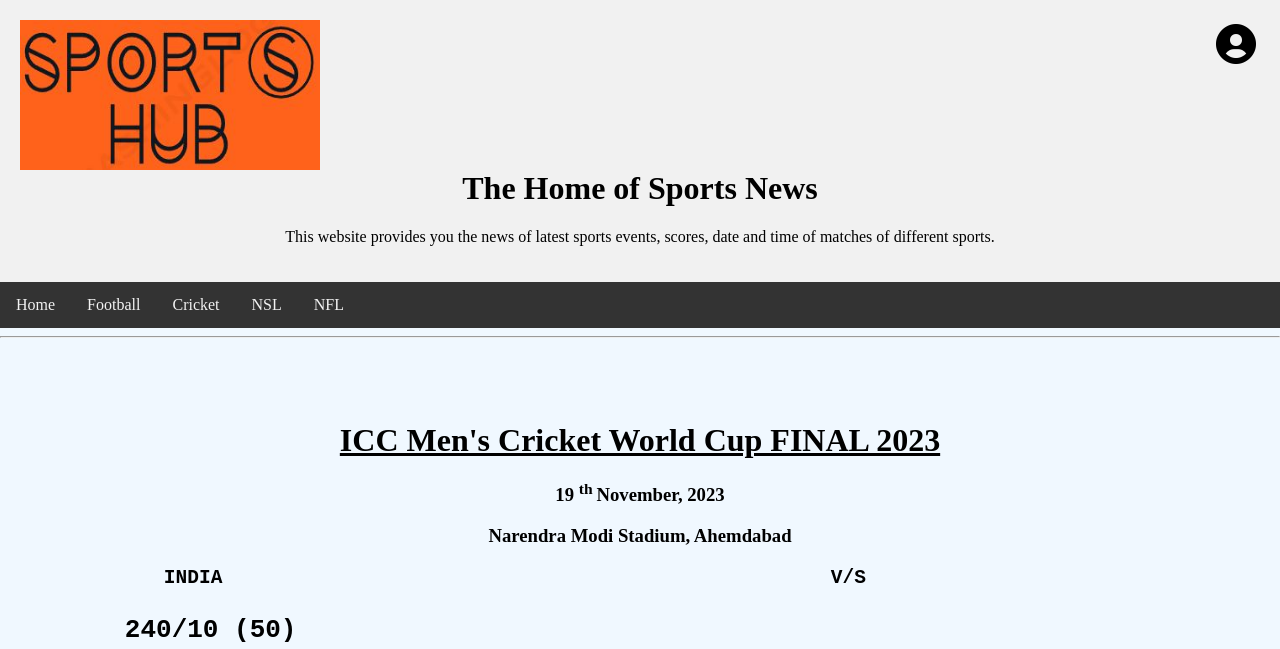
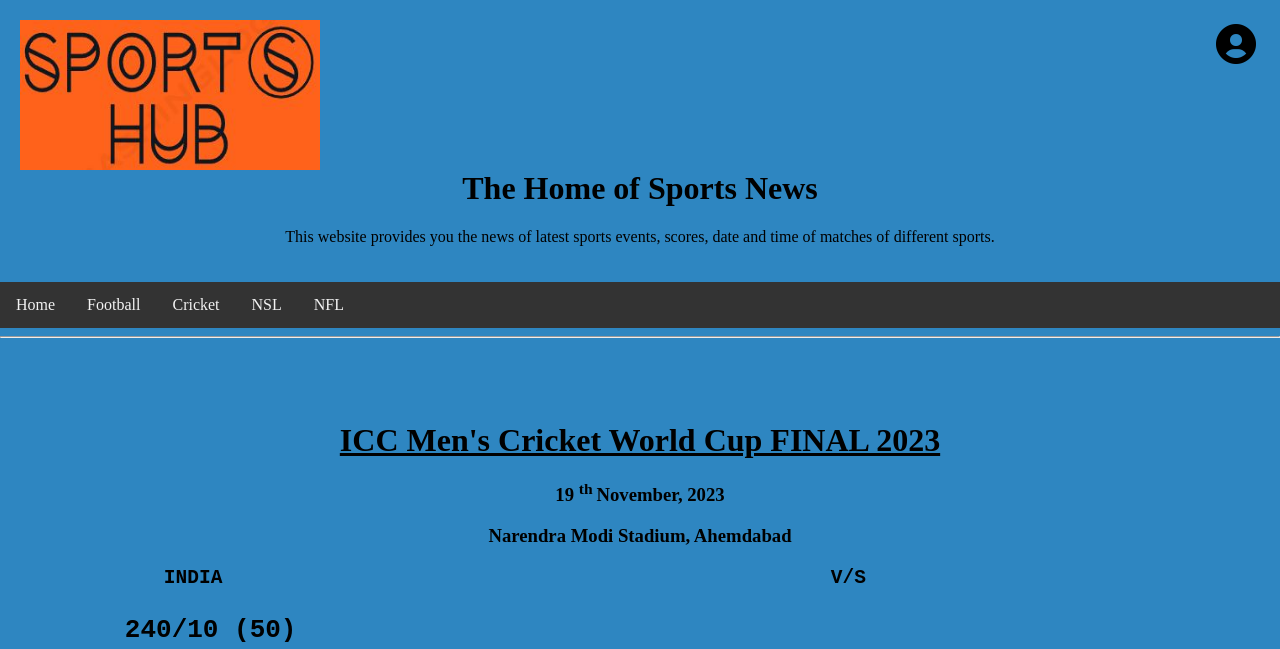
Before and after one commit to Apracodes123/HTML-CSS-project, a plain HTML site: page Cricket.html in a window 1280 px wide. Shown: the top 649 px of the page. Drawn offline with nearby package versions, Linux system fonts and the light colour scheme.

Commit message:
first commit

```diff
--- a/Cricket.html
+++ b/Cricket.html
@@ -5,7 +5,7 @@
     <meta name="viewport" content="width=device-width, initial-scale=1.0">
     <title>Document</title>
     <link href='https://unpkg.com/boxicons@2.1.4/css/boxicons.min.css' rel='stylesheet'>
-    <body style="background-color:aliceblue;">
+    <body style="background-color:#2e86c1;">
         <div>
             <header>
                 <style>
@@ -85,7 +85,7 @@
 </head>
 <body style="background-color:#2e86c1;">
 
-  <div class="header" >
+  <div class="header" style="background-color:#2e86c1;">
     <img src="Sports hub.JPG" alt="Sports Hub">
     <i class='bx bxs-user-circle bx-lg user-icon'></i>
     <div class="text-container">
```
Also changed, not shown: Football.html (+2 -2 lines), NFL.html (+2 -2 lines), NSL.html (+2 -2 lines), Login.html (line endings or trailing spaces), index.html (line endings or trailing spaces), 1 other file.
